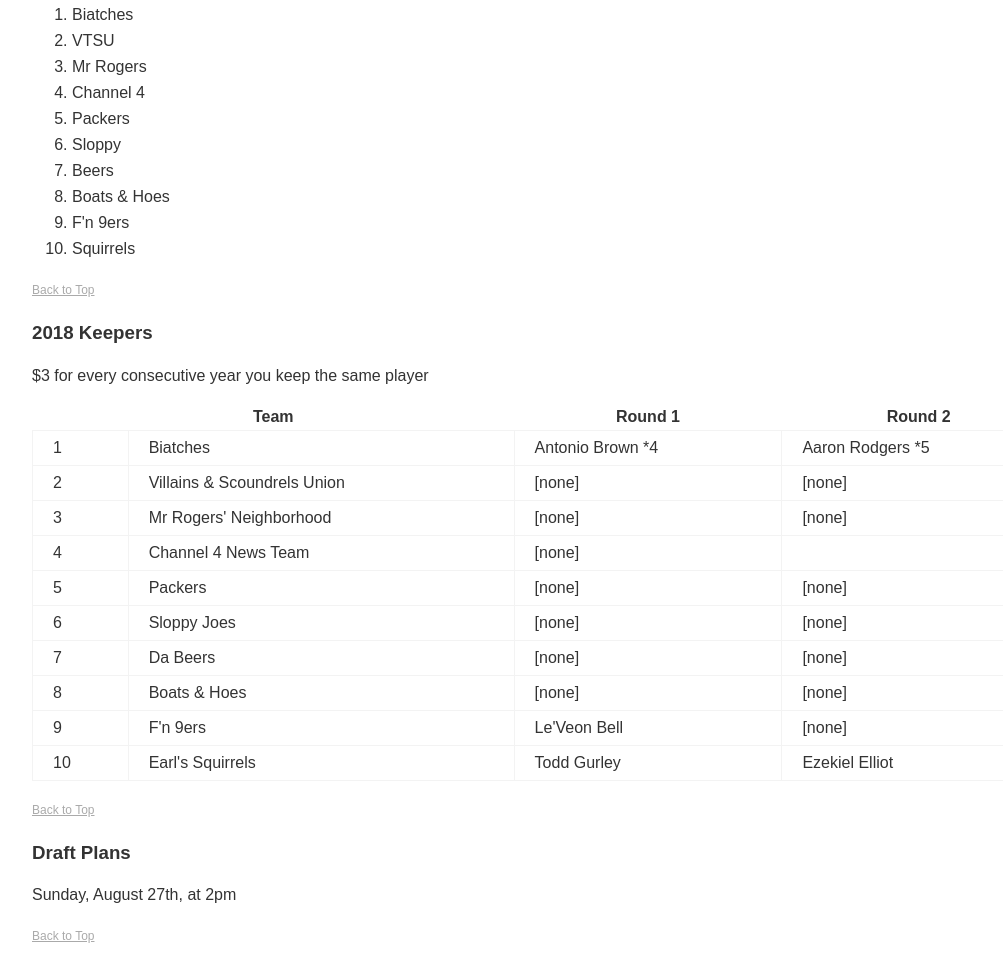
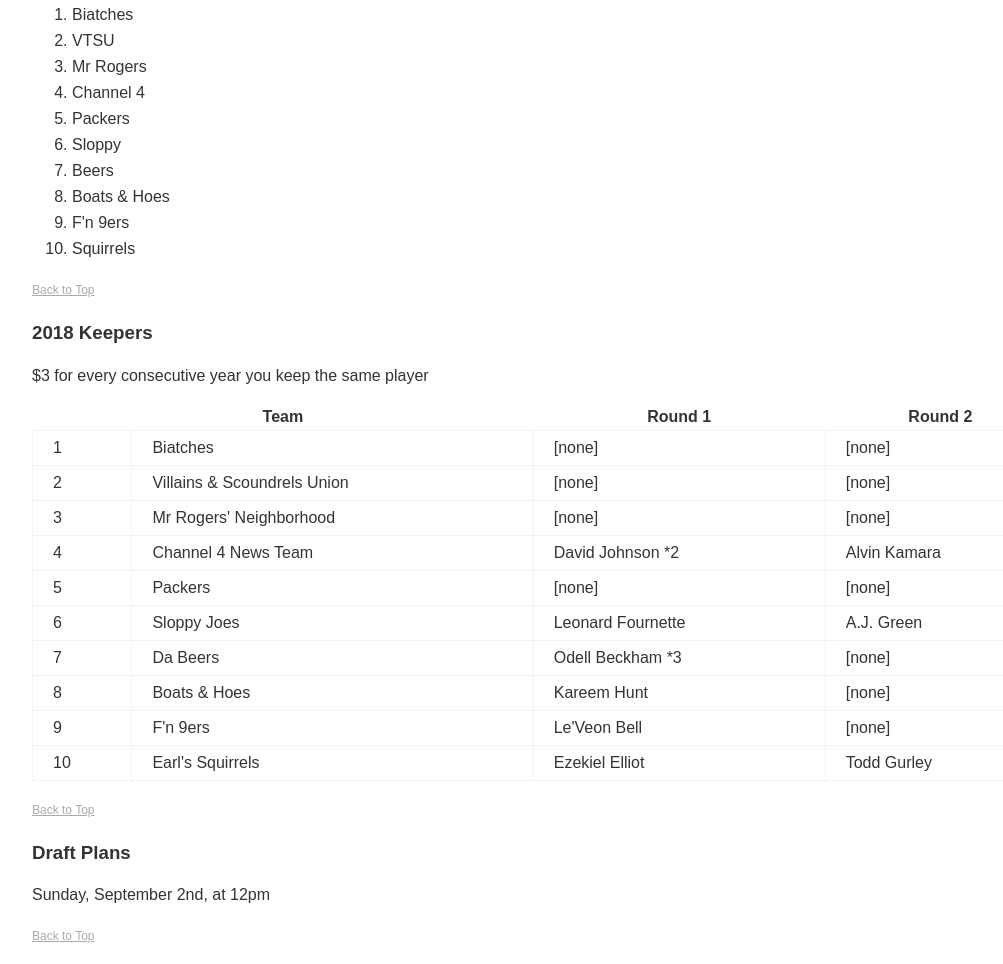
Before and after one commit to ryanatk/ryana804.com, a website: page html/bbfl/2018season.html in a window 1280 px wide. Shown: the part 202-1166 px from the top of the page, without its empty margins (96-1099 px from the left). Drawn offline with Linux system fonts and the light colour scheme.

Commit message:
updated 2017 and 2018 season pages

```diff
--- a/html/bbfl/2018season.html
+++ b/html/bbfl/2018season.html
@@ -49,8 +49,8 @@
       <tr>
         <td>1</td>
         <td>Biatches</td>
-        <td>Antonio Brown *4</td>
-        <td>Aaron Rodgers *5</td>
+        <td>[none]</td>
+        <td>[none]</td>
       </tr>
       <tr>
         <td>2</td>
@@ -67,7 +67,8 @@
       <tr>
         <td>4</td>
         <td>Channel 4 News Team</td>
-        <td>[none]</td>
+        <td>David Johnson *2</td>
+        <td>Alvin Kamara</td>
       </tr>
       <tr>
         <td>5</td>
@@ -78,19 +79,19 @@
       <tr>
         <td>6</td>
         <td>Sloppy Joes</td>
-        <td>[none]</td>
-        <td>[none]</td>
+        <td>Leonard Fournette</td>
+        <td>A.J. Green</td>
       </tr>
       <tr>
         <td>7</td>
         <td>Da Beers</td>
-        <td>[none]</td>
+        <td>Odell Beckham *3</td>
         <td>[none]</td>
       </tr>
       <tr>
         <td>8</td>
         <td>Boats &amp; Hoes</td>
-        <td>[none]</td>
+        <td>Kareem Hunt</td>
         <td>[none]</td>
       </tr>
       <tr>
@@ -102,15 +103,15 @@
       <tr>
         <td>10</td>
         <td>Earl's Squirrels</td>
+        <td>Ezekiel Elliot</td>
         <td>Todd Gurley</td>
-        <td>Ezekiel Elliot</td>
       </tr>
     </tbody>
   </table>
   <p><a href="#">Back to Top</a></p>
 
   <h3 id="draftPlans">Draft Plans</h3>
-  <p>Sunday, August 27th, at 2pm</p>
+  <p>Sunday, September 2nd, at 12pm</p>
   <!--
   <p><a href="https://www.google.com/maps/place/Fox+%26+Hound/@37.5205087,-77.6125335,17z/">Fox & Hound, 11581 Robious Rd, Richmond, VA 23235</a></p>
   <p>We meet at Fox &amp; Hound on Robious &amp; Huguenot at 11am, and we're scheduled to start at 11:30. They have wifi, electrical outlets, televisions, food, and beer. It's essentially Xanadu.</p>
```
Also changed, not shown: html/bbfl/2017season.html (+6 -6 lines), html/bbfl/header.html (+1 -0 lines).
